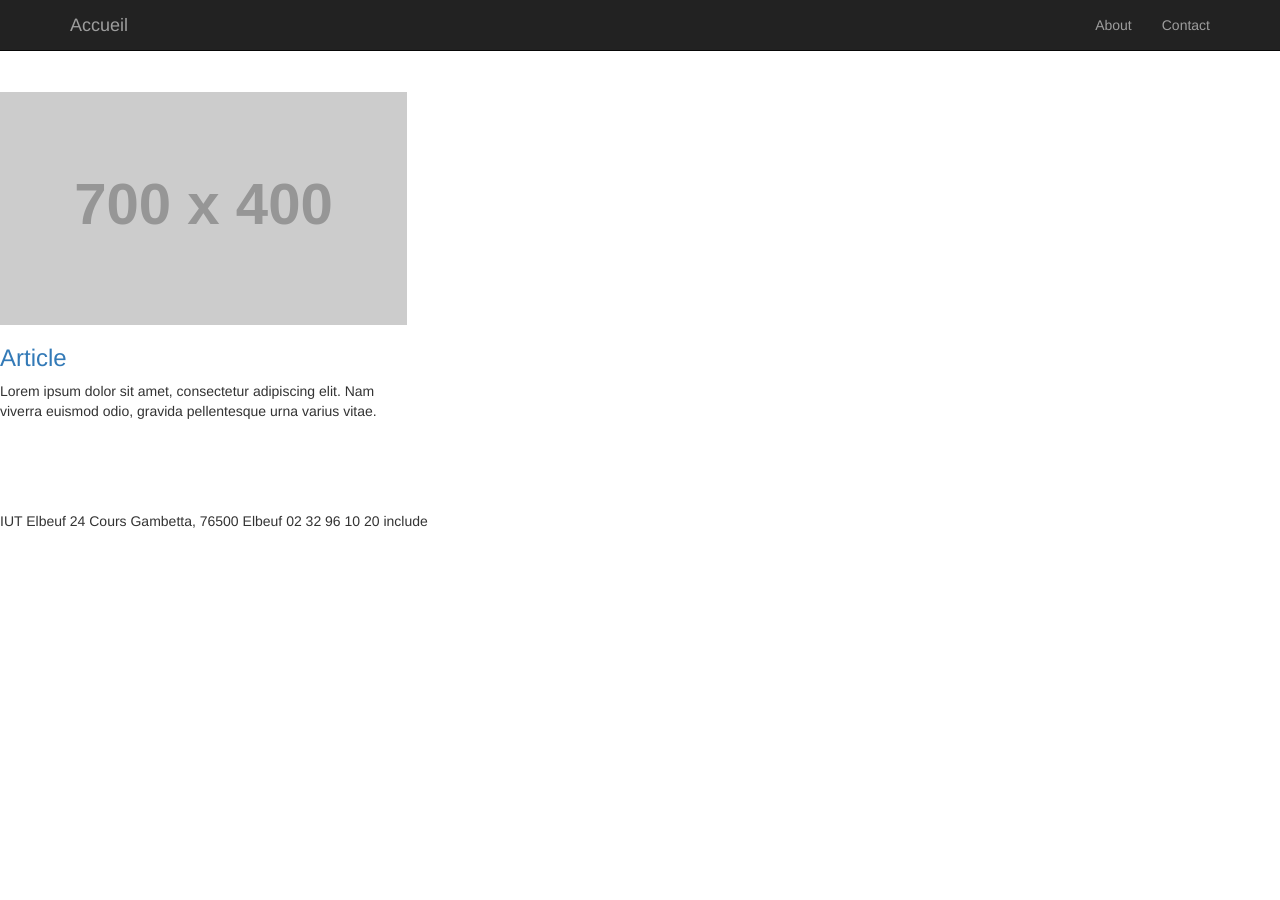
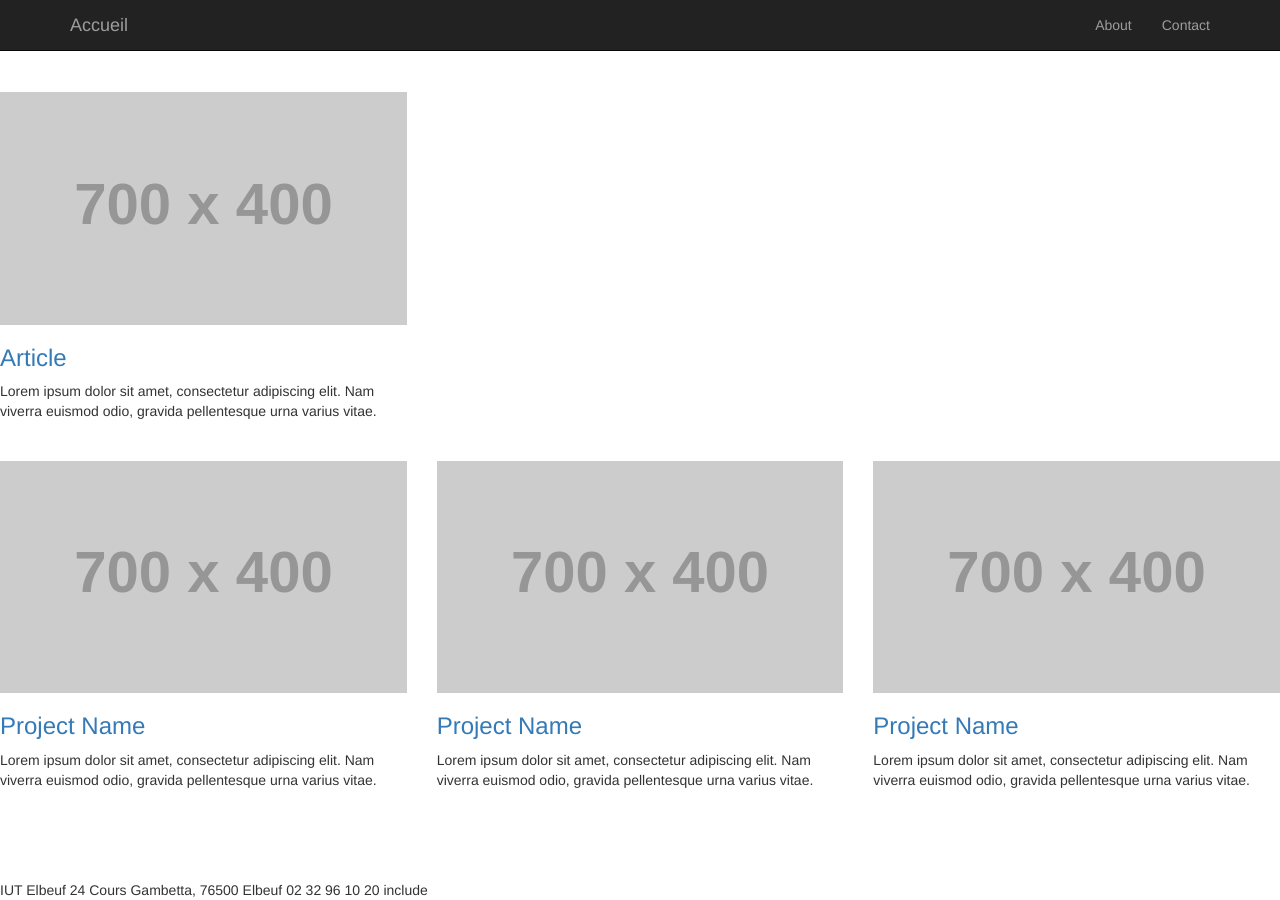
Before and after one commit to LeaBr/LeaBr.github.io, a Jekyll site: the page built from index.html, in a window 1280 px wide and 900 px high, scrolled down 878 px. Built offline with Jekyll 4.4.1, drawn with Linux system fonts in a browser that asks for light colours; nearby versions of some CDN libraries; library files that are not in the unit come from our copies; before the commit the page ends 1409 px from its top, so only the background shows below that.

Commit message:
modifié :         index.html

```diff
--- a/index.html
+++ b/index.html
@@ -20,3 +20,33 @@
             </div>
 </div>
 {% endfor %}
+
+ <div class="row">
+            <div class="col-md-4 img-portfolio">
+                <a href="portfolio-item.html">
+                    <img class="img-responsive img-hover" src="http://placehold.it/700x400" alt="">
+                </a>
+                <h3>
+                    <a href="portfolio-item.html">Project Name</a>
+                </h3>
+                <p>Lorem ipsum dolor sit amet, consectetur adipiscing elit. Nam viverra euismod odio, gravida pellentesque urna varius vitae.</p>
+            </div>
+            <div class="col-md-4 img-portfolio">
+                <a href="portfolio-item.html">
+                    <img class="img-responsive img-hover" src="http://placehold.it/700x400" alt="">
+                </a>
+                <h3>
+                    <a href="portfolio-item.html">Project Name</a>
+                </h3>
+                <p>Lorem ipsum dolor sit amet, consectetur adipiscing elit. Nam viverra euismod odio, gravida pellentesque urna varius vitae.</p>
+            </div>
+            <div class="col-md-4 img-portfolio">
+                <a href="portfolio-item.html">
+                    <img class="img-responsive img-hover" src="http://placehold.it/700x400" alt="">
+                </a>
+                <h3>
+                    <a href="portfolio-item.html">Project Name</a>
+                </h3>
+                <p>Lorem ipsum dolor sit amet, consectetur adipiscing elit. Nam viverra euismod odio, gravida pellentesque urna varius vitae.</p>
+            </div>
+        </div>
```
